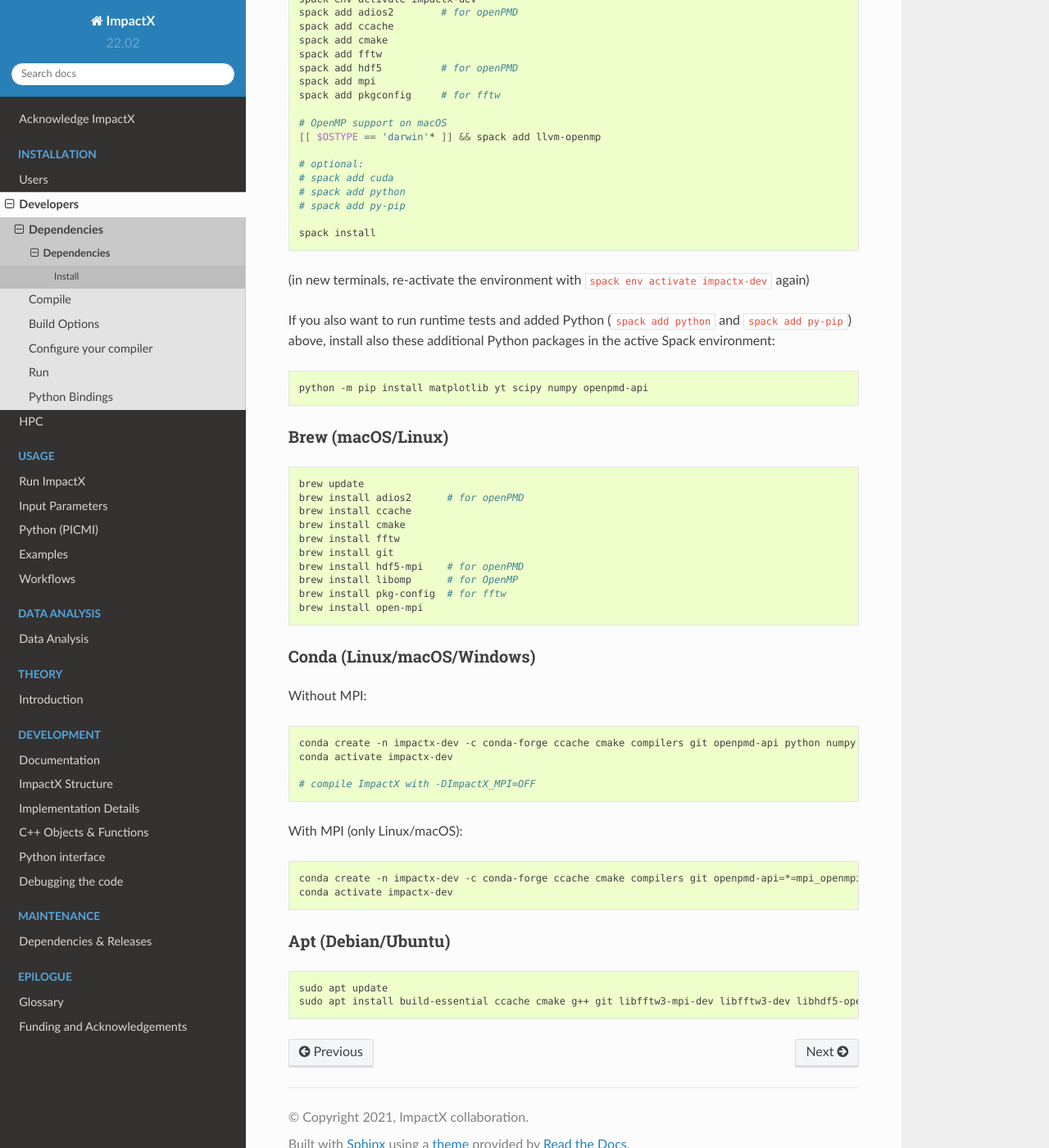
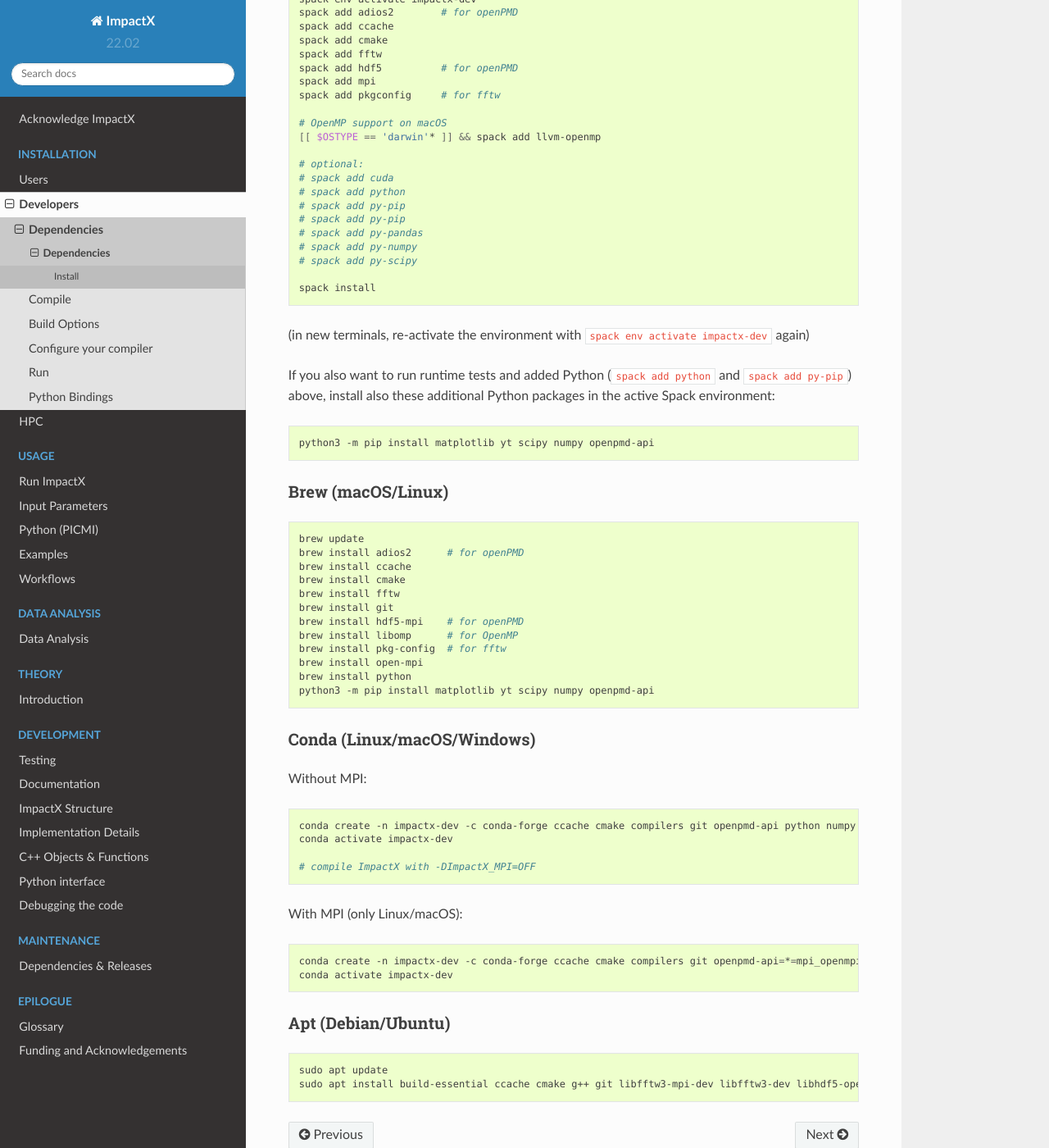
Before and after one commit to ECP-WarpX/impactx, a Sphinx documentation site: the page built from docs/source/install/dependencies.rst, in a window 1280 px wide and 1400 px high, scrolled down 881 px. Shown: the whole window at 82% size. Built offline with Sphinx 7.4.7 and the Read the Docs theme 2.0.0, drawn with Linux system fonts in a browser that asks for light colours.

```diff
--- a/docs/source/index.rst
+++ b/docs/source/index.rst
@@ -99,6 +99,7 @@ Development
    :hidden:
 
    developers/contributing
+   developers/testing
    developers/documentation
    developers/repo_organization
    developers/implementation
--- a/docs/source/install/dependencies.rst
+++ b/docs/source/install/dependencies.rst
@@ -52,6 +52,10 @@ Spack (macOS/Linux)
    # spack add cuda
    # spack add python
    # spack add py-pip
+   # spack add py-pip
+   # spack add py-pandas
+   # spack add py-numpy
+   # spack add py-scipy
 
    spack install
 
@@ -61,7 +65,7 @@ If you also want to run runtime tests and added Python (``spack add python`` and
 
 .. code-block:: bash
 
-   python -m pip install matplotlib yt scipy numpy openpmd-api
+   python3 -m pip install matplotlib yt scipy numpy openpmd-api
 
 
 Brew (macOS/Linux)
@@ -79,6 +83,8 @@ Brew (macOS/Linux)
    brew install libomp      # for OpenMP
    brew install pkg-config  # for fftw
    brew install open-mpi
+   brew install python
+   python3 -m pip install matplotlib yt scipy numpy openpmd-api
 
 
 Conda (Linux/macOS/Windows)
@@ -88,7 +94,7 @@ Without MPI:
 
 .. code-block:: bash
 
-   conda create -n impactx-dev -c conda-forge ccache cmake compilers git openpmd-api python numpy scipy yt fftw matplotlib mamba ninja
+   conda create -n impactx-dev -c conda-forge ccache cmake compilers git openpmd-api python numpy scipy yt fftw matplotlib mamba ninja numpy pandas scipy
    conda activate impactx-dev
 
    # compile ImpactX with -DImpactX_MPI=OFF
@@ -97,7 +103,7 @@ With MPI (only Linux/macOS):
 
 .. code-block:: bash
 
-   conda create -n impactx-dev -c conda-forge ccache cmake compilers git openpmd-api=*=mpi_openmpi* python numpy scipy yt fftw=*=mpi_openmpi* matplotlib mamba ninja openmpi
+   conda create -n impactx-dev -c conda-forge ccache cmake compilers git openpmd-api=*=mpi_openmpi* python numpy scipy yt fftw=*=mpi_openmpi* matplotlib mamba ninja numpy pandas scipy openmpi
    conda activate impactx-dev
 
 
@@ -107,4 +113,4 @@ Apt (Debian/Ubuntu)
 .. code-block:: bash
 
    sudo apt update
-   sudo apt install build-essential ccache cmake g++ git libfftw3-mpi-dev libfftw3-dev libhdf5-openmpi-dev libopenmpi-dev pkg-config python3 python3-matplotlib python3-numpy python3-scipy
+   sudo apt install build-essential ccache cmake g++ git libfftw3-mpi-dev libfftw3-dev libhdf5-openmpi-dev libopenmpi-dev pkg-config python3 python3-matplotlib python3-numpy python3-pandas python3-scipy
```
Also changed, not shown: README.md (+11 -0 lines), docs/source/developers/testing.rst (added, +24 -0 lines).
